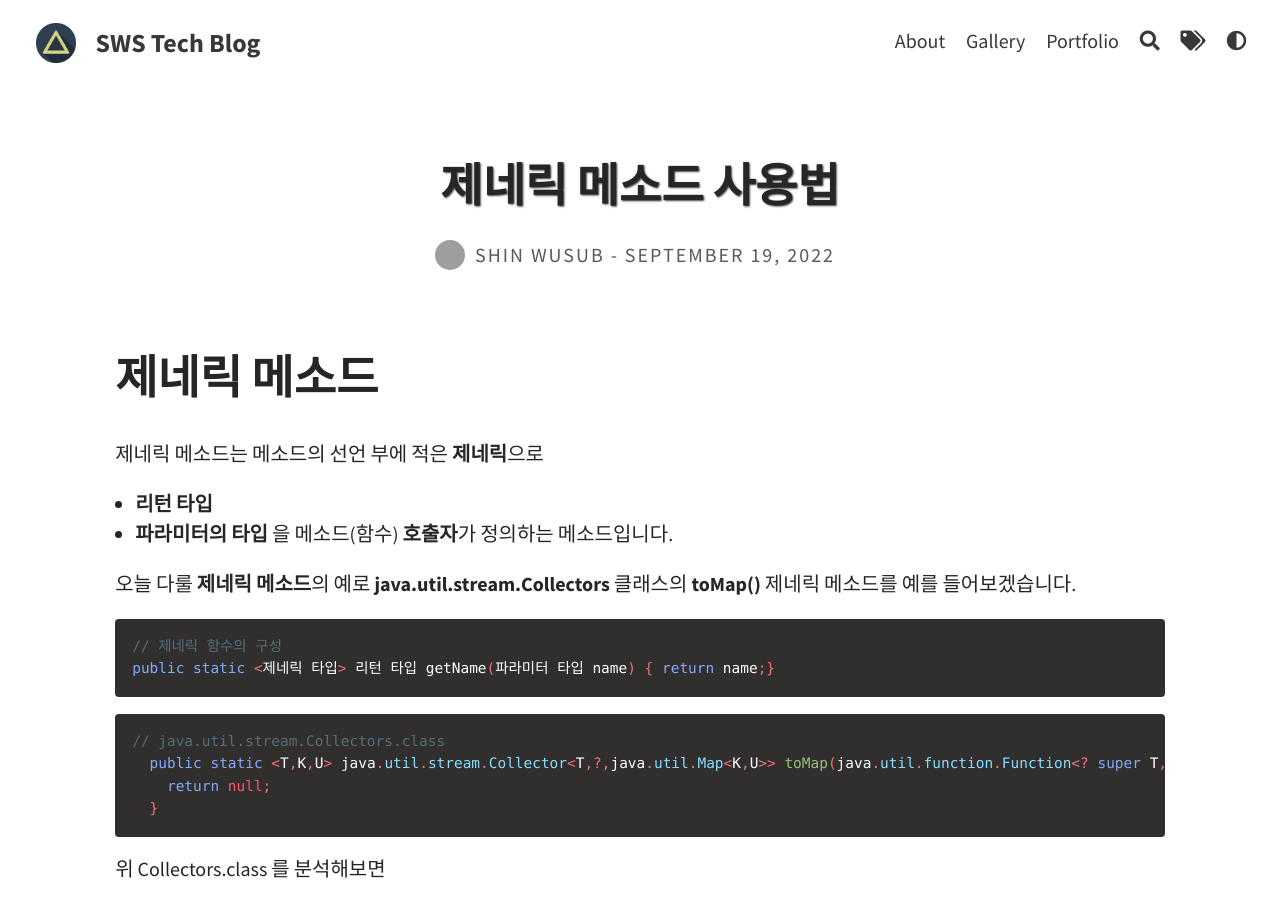
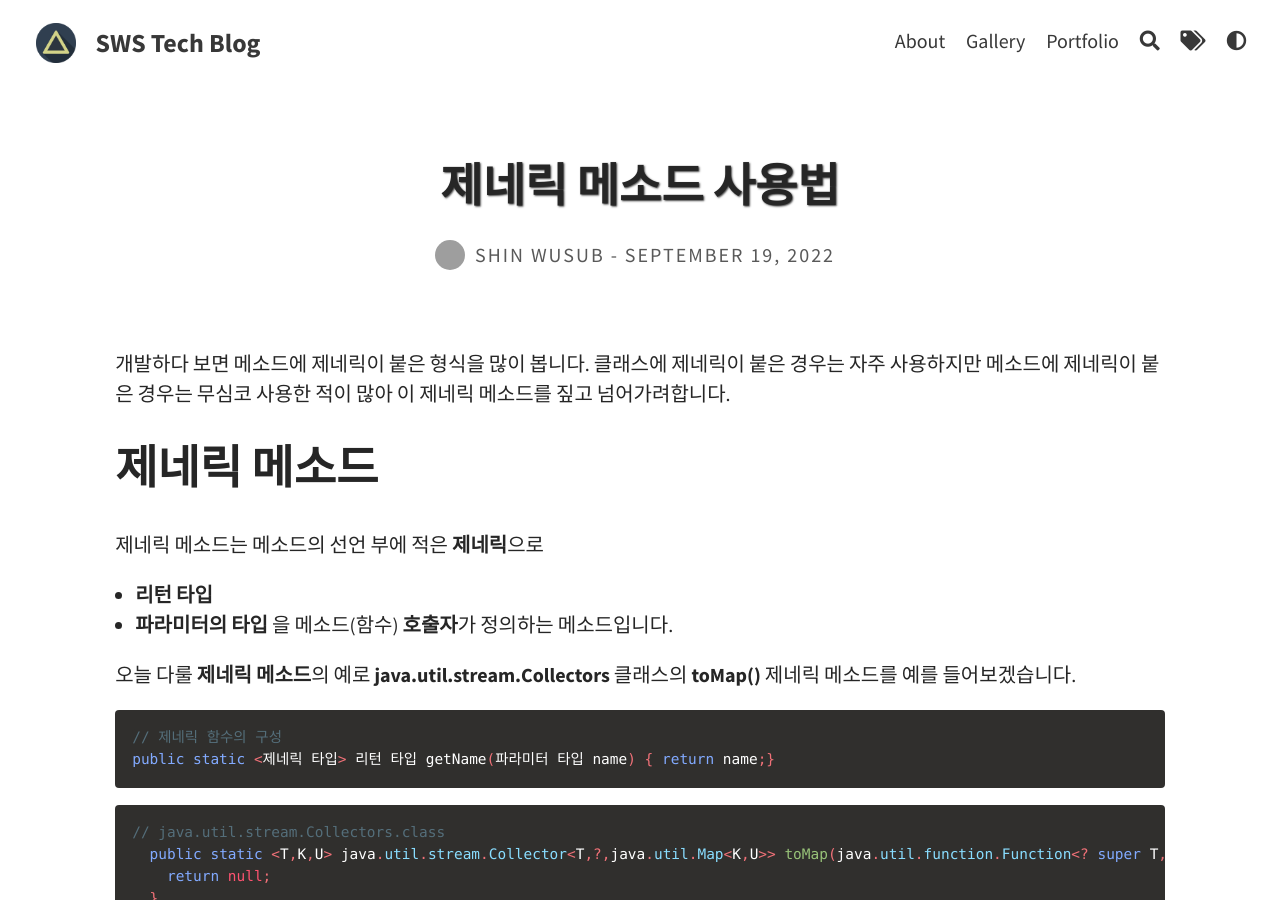
Before and after one commit to mainmethod0126/old-tech-blog, a Jekyll site: the page built from _posts/java/2022-09-19-제네릭-메소드-사용법.md, in a window 1280 px wide and 900 px high. Built offline with Jekyll 4.4.1, drawn with Linux system fonts in a browser that asks for light colours; comment, search, counter and statistics services are not loaded; grey boxes are pictures that could not be loaded.

Commit message:
제네릭 메소드 사용법 수정

```diff
--- a/_posts/java/2022-09-19-제네릭-메소드-사용법.md
+++ b/_posts/java/2022-09-19-제네릭-메소드-사용법.md
@@ -6,6 +6,8 @@ author: mainmethod0126
 excerpt_separator: <!--more-->
 ---
 
+개발하다 보면 메소드에 제네릭이 붙은 형식을 많이 봅니다. 클래스에 제네릭이 붙은 경우는 자주 사용하지만 메소드에 제네릭이 붙은 경우는 무심코 사용한 적이 많아 이 제네릭 메소드를 짚고 넘어가려합니다.
+<!--more-->
 
 # 제네릭 메소드
 제네릭 메소드는 메소드의 선언 부에 적은 **제네릭**으로
```
